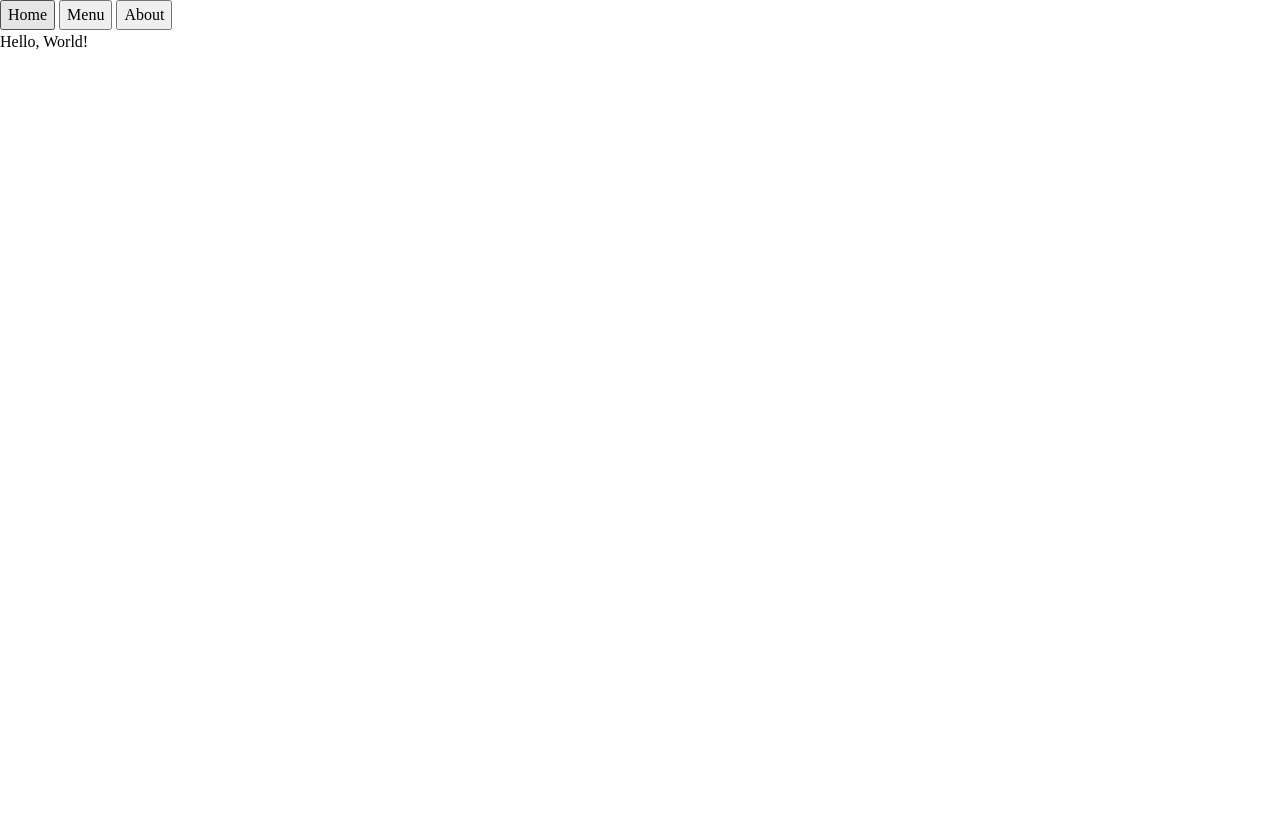
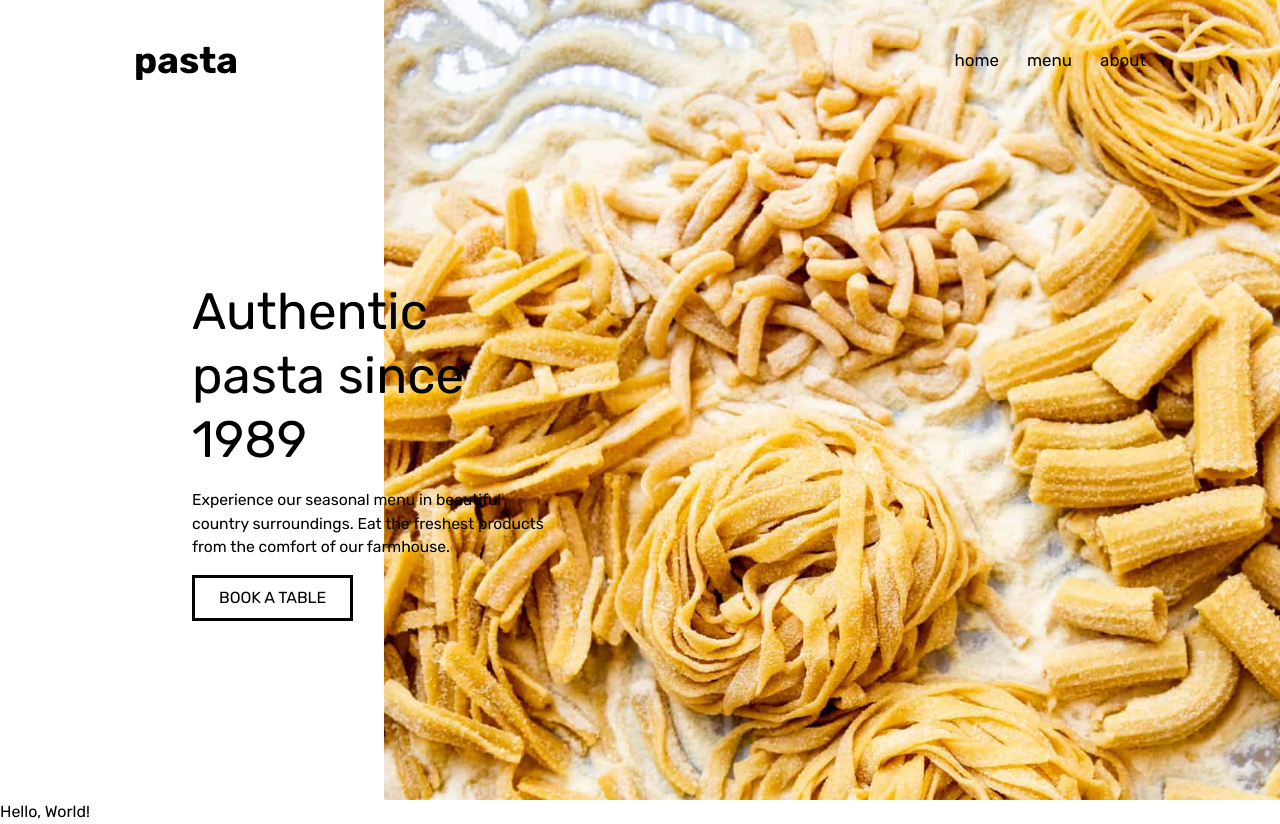
Before and after one commit to louisdeco/restaurant-page, a website built with webpack: page src/index.html in a window 1280 px wide. Before the commit the page ends 800 px from the top, so only its background shows below. Built offline with nearby package versions, Linux system fonts and the light colour scheme.

Commit message:
Add home layout in HTML

```diff
--- a/src/index.html
+++ b/src/index.html
@@ -8,11 +8,24 @@
 <body>
     <header>
         <nav>
-            <button>Home</button>
-            <button>Menu</button>
-            <button>About</button>
+            <button>pasta</button>
+            <div class="navigation">
+                <button>home</button>
+                <button>menu</button>
+                <button>about</button>
+            </div>
         </nav>
     </header>
-    <div class="content"></div>
+    <div class="content">
+        <div class="left-background"></div>
+        <div class="right-background"></div>
+        <div class="wrapper-home">
+            <p class="title">Authentic pasta since 1989</p>
+            <p class="text">Experience our seasonal menu in beautiful country surroundings.
+                Eat the freshest products from the comfort of our farmhouse.
+            </p>
+            <button class="book">BOOK A TABLE</button>
+        </div>
+    </div>
 </body>
 </html>
--- a/src/styles.css
+++ b/src/styles.css
@@ -53,3 +53,103 @@ dialog {
     outline: none;
     max-width: 100%;
 }
+
+/* General  */
+:root {
+    font-family: "Rubik", sans-serif;
+    --spacing-s: 0.5rem;
+    --spacing-m: 1rem;
+    --spacing-l: 1.5rem;
+    --spacing-xl: 2rem;
+    --spacing-xxl: 8rem;
+}
+
+
+/* Header */
+header {
+    position: absolute;
+    width: 100%;
+}
+
+nav {
+    background-color: transparent;
+    display: flex;
+    justify-content: space-between;
+    padding: var(--spacing-xl) var(--spacing-xxl);
+    font-size: calc(1.5rem + 1vw);
+    font-weight: bold;
+}
+
+nav button{
+    background-color: inherit;
+    border: none;
+    cursor: pointer;
+    color: black;
+}
+
+nav button:hover {
+    border-bottom: solid;
+}
+
+.navigation {
+    font-size: calc(0.5rem + 0.7vw);
+    font-weight: normal;
+    display: flex;
+    align-items: center;
+    gap: var(--spacing-m);
+}
+
+.content {
+    width: 100vw;
+    height: 100vh;
+    background-color: pink;
+    display: flex;
+}
+
+.left-background {
+    height: 100%;
+    width: 30%;
+    background-color: white;
+}
+
+.right-background {
+    height: 100%;
+    width: 70%;
+    background-image: url("./pasta.jpg");
+    background-size: cover;
+
+}
+
+.wrapper-home {
+    position: absolute;
+    top: 35%;
+    left: 15%;
+    width: 28%;
+    display: flex;
+    flex-direction: column;
+    gap: var(--spacing-m);
+    background-color: transparent;
+}
+
+.title {
+    font-size: calc(2rem + 1.5vw);
+    line-height: 4rem;
+}
+
+.book {
+    background-color: inherit;
+    flex-grow: 0;
+    width: fit-content;
+    border: solid black;
+    padding: var(--spacing-s) var(--spacing-l);
+}
+
+.text {
+    font-size: calc(0.5rem + 0.6vw);
+}
+
+.book:hover {
+    background-color: black;
+    color: white;
+    cursor: pointer;
+}
```
Also changed, not shown: src/pasta.jpg (added).
